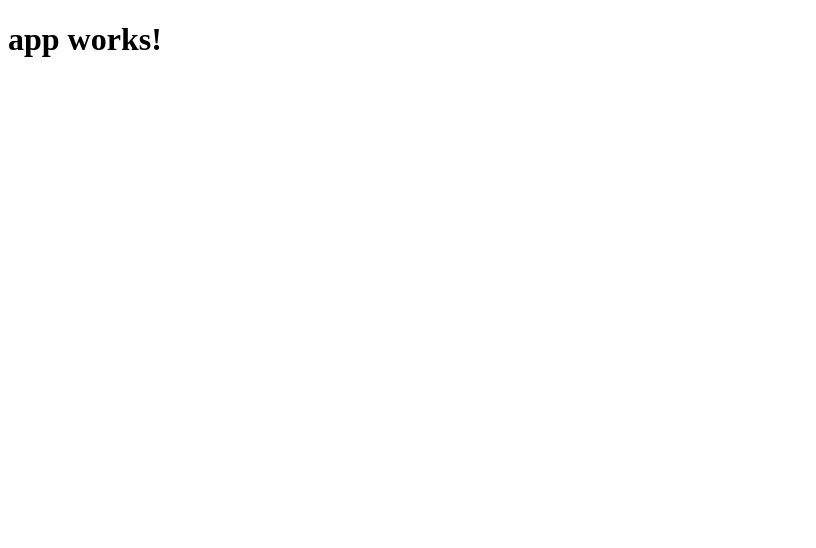
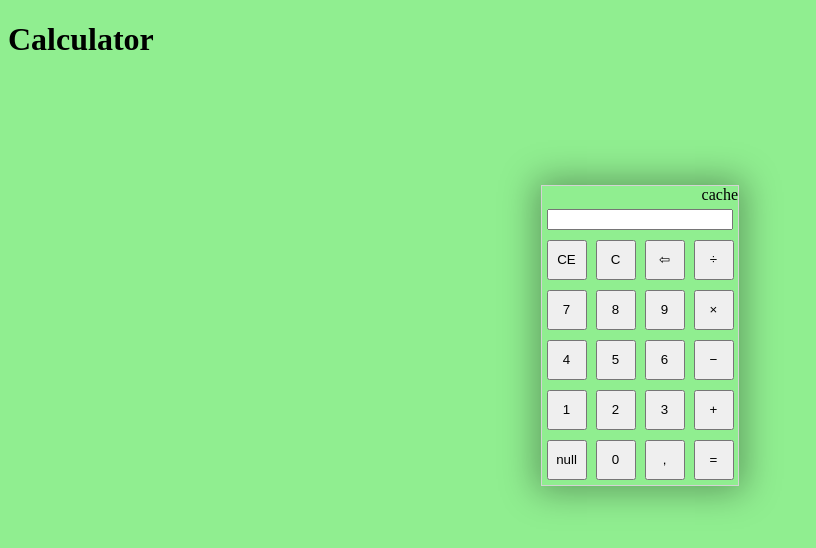
Before and after one commit to GrzegorzStanczyk/ng2-Calculator, an Angular app: page / in a window 1280 px wide. Shown: the top 548 px of the page, without its empty margins (0-816 px from the left). Built offline with nearby package versions, Linux system fonts and the light colour scheme.

Commit message:
layout build and some styles

```diff
--- a/src/app/app.component.html
+++ b/src/app/app.component.html
@@ -1,3 +1,29 @@
 <h1>
   {{title}}
 </h1>
+  <div class="calculator">
+    <div class="cache" id="cache">cache</div>
+    <input type="text"/>
+    <div class="btns">
+        <button class="btn" id="CE">CE</button>
+        <button class="btn" id="C">C</button>
+        <button class="btn" id="backspace">&#8678;</button>
+        <button class="btn" id="division">&divide;</button>
+        <button class="btn num-btn" id="seven">7</button>
+        <button class="btn num-btn" id="eight">8</button>
+        <button class="btn num-btn" id="nine">9</button>
+        <button class="btn" id="multiplication">&times;</button>
+        <button class="btn num-btn" id="four">4</button>
+        <button class="btn num-btn" id="five">5</button>
+        <button class="btn num-btn" id="six">6</button>
+        <button class="btn" id="minus">&minus;</button>
+        <button class="btn num-btn" id="one">1</button>
+        <button class="btn num-btn" id="two">2</button>
+        <button class="btn num-btn" id="three">3</button>
+        <button class="btn" id="plus">&#43;</button>
+        <button class="btn" id="empty">null</button>
+        <button class="btn num-btn" id="zero">0</button>
+        <button class="btn" id="comma">,</button>
+        <button class="btn" id="equal">&#61;</button>
+    </div>
+</div>
--- /dev/null
+++ b/src/app/app.component.scss
@@ -0,0 +1,42 @@
+
+.calculator{
+    display: flex;
+    margin: 10% auto;
+    flex-direction: column;
+    width: 198px;
+    box-sizing: border-box;
+    .cache{
+        display: flex;
+        justify-content: flex-end;
+    }
+    input[type="text"]{
+        margin: 5px;
+        color : transparent;
+        text-shadow : 0 0 0 #000;
+        direction: rtl;
+        &:focus{
+            outline: none;
+        }
+    }
+    .btns{
+        display: flex;
+        flex-wrap: wrap;
+        justify-content: space-around;
+        align-content: space-around;
+        height: 250px;
+        .btn{
+            display: flex;
+            width: 40px;
+            height: 40px;
+            justify-content: center;
+            align-items: center;
+        }
+    }
+}
+
+@media screen and (min-width: 720px) {
+    .calculator{
+        box-shadow: 0px 0px 33px 5px rgba(0,0,0,0.34);
+        border: 1px solid lightgrey;
+    }
+}
--- a/src/app/app.component.ts
+++ b/src/app/app.component.ts
@@ -3,8 +3,8 @@ import { Component } from '@angular/core';
 @Component({
   selector: 'app-root',
   templateUrl: './app.component.html',
-  styleUrls: ['./app.component.css']
+  styleUrls: ['./app.component.scss']
 })
 export class AppComponent {
-  title = 'app works!';
+  title = 'Calculator';
 }
--- a/src/styles.css
+++ b/src/styles.scss
@@ -1 +1,5 @@
 /* You can add global styles to this file, and also import other style files */
+body{
+    height: 100%;
+    background-color: lightgreen;
+}
```
Also changed, not shown: .angular-cli.json, src/app/app.component.css (deleted).
